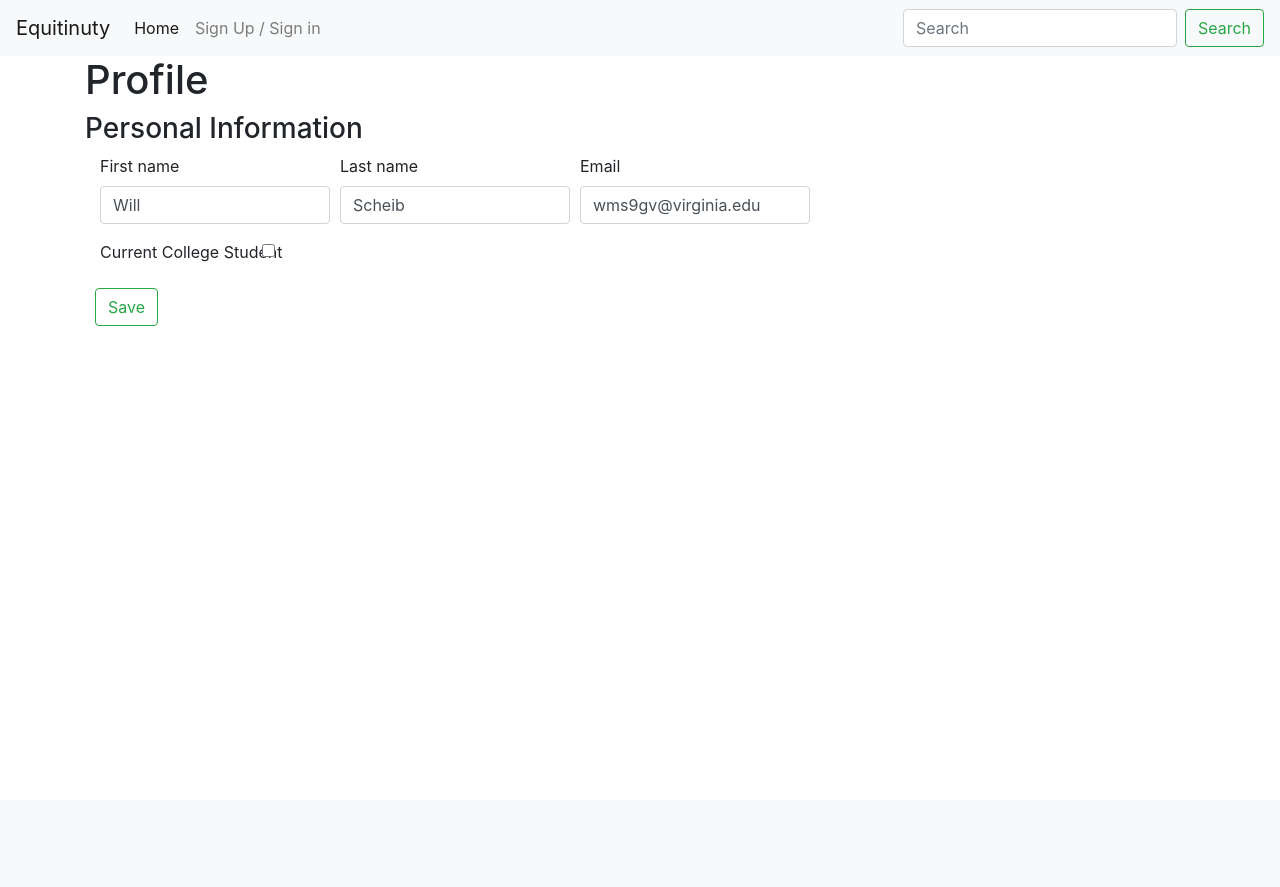
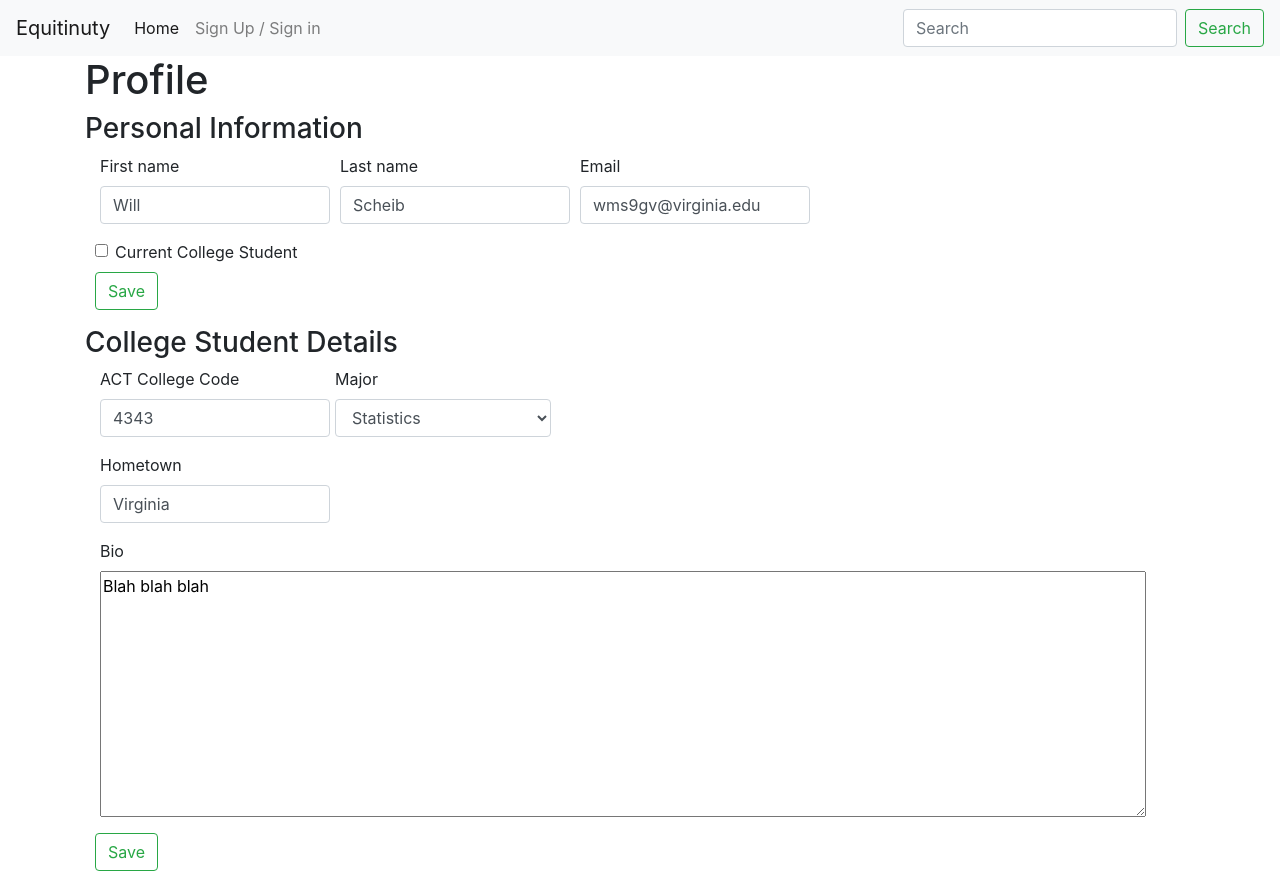
Before and after one commit to acuddeback/hoohacks19, a Django app: page /user_profile/ in a window 1280 px wide. Before the commit the page ends 326 px from the top, so only its background shows below. Run offline with Django 3.2, Linux system fonts and the light colour scheme; some libraries are stand-ins or nearby versions.

Commit message:
Finished user_profile

```diff
--- a/hoohacks/equitunity/templates/user_profile.block.html
+++ b/hoohacks/equitunity/templates/user_profile.block.html
@@ -7,39 +7,36 @@
     <div class="form-row">
         <div class="col-md-4 mb-3">
             <label for="firstName">First name</label>
-            <input class="form-control mr-sm-2" type="text" placeholder="First" value={{nameFirst}} id="firstName" required
-                aria-label="Name input" />
+            <input class="form-control mr-sm-2" type="text" placeholder="First" value={{nameFirst}} id="firstName"
+                aria-label="Name input" required />
             <div class="invalid-feedback">
                 Looks good!
             </div>
         </div>
         <div class="col-md-4 mb-3">
             <label for="lastName">Last name</label>
-            <input class="form-control mr-sm-2" type="text" placeholder="Last" value={{nameLast}} id="lastName" required
-                aria-label="Name input" />
+            <input class="form-control mr-sm-2" type="text" placeholder="Last" value={{nameLast}} id="lastName"
+                aria-label="Name input" required />
             <div class="invalid-feedback">
                 Please enter your last name.
             </div>
         </div>
         <div class="col-md-4 mb-3">
             <label for="email">Email</label>
-            <input class="form-control mr-sm-2" type="text" pattern="^[\w]+@[\w]+\.[\w]+{2,10}$" placeholder="Email" value={{email}} id="email" required
-                aria-label="Email input" />
+            <input class="form-control mr-sm-2" type="text" pattern="^[\w]+@[\w]+\.[\w]+{2,10}$" placeholder="Email"
+                value={{email}} id="email" aria-label="Email input" required />
             <div class="invalid-feedback">
                 Please enter a valid email.
             </div>
         </div>
-        <div class="form-check col-md-4 mb-3">
+    </div>
+
+    <div class="form-row">
+        <div class="form-check">
+            <input class="form-check-input mr-sm-2" type="checkbox" value="" id="inCollege">
             <label for="inCollege">Current College Student</label>
-            <input class="form-check-input mr-sm-2" type="checkbox" value="" id="inCollege">
         </div>
     </div>
-
-    {% if inCollege %}
-    <div class="form-row">
-
-    </div>
-    {% endif %}
 
     <div class="form-row">
         <button class="btn btn-outline-success my-2 my-sm-0" type="submit">
@@ -48,4 +45,59 @@
     </div>
 </form>
 
+{% if inCollege %}
+<h3>College Student Details</h3>
+<form class="col-md-8">
+    <div class="form-row">
+        <div class="col-md-4 mb-3">
+            <label for="collegeCode">ACT College Code</label>
+            <input class="form-control mr-sm-2" type="text" pattern="^\d{4,}$" placeholder="xxxx" value={{collegeCode}}
+                id="collegeCode" aria-label="College input" required />
+            <div class="invalid-feedback">
+                Please enter a college code.
+            </div>
+        </div>
+        <div class="mb-3">
+            <label for="major">Major</label>
+            <select class="form-control" required>
+                {% for maj in majors %}
+                {% if maj.name is major %}
+                <option value={{maj.pk}} selected>{{maj.name}}</option>
+                {% else %}
+                <option value={{maj.pk}}>{{maj.name}}</option>
+                {% endif %}
+                {% endfor %}
+            </select>
+        </div>
+    </div>
+
+    <div class="form-row">
+        <div class="col-md-4 mb-3">
+            <label for="hometown">Hometown</label>
+            <input class="form-control mr-sm-2" type="text" pattern="^\w+$" placeholder="Hometown" value={{hometown}}
+                id="hometown" aria-label="Hometown input" required />
+            <div class="invalid-feedback">
+                Please enter your hometown.
+            </div>
+        </div>
+    </div>
+
+    <div class="form-row">
+        <div class="col-md-4 mb-3">
+            <label for="bio">Bio</label>
+            <textarea type="text" pattern="^\w+$" placeholder="Write a short description of yourself." id="bio" ROWS=10
+                COLS=100 aria-label="Biography input" required>{{bio}}</textarea>
+            <div class="invalid-feedback">
+                Please write a bio.
+            </div>
+        </div>
+    </div>
+    <div class="form-row">
+        <button class="btn btn-outline-success my-2 my-sm-0" type="submit">
+            Save
+        </button>
+    </div>
+</form>
+{% endif %}
+
 {% endblock %}
--- a/hoohacks/equitunity/views.py
+++ b/hoohacks/equitunity/views.py
@@ -20,7 +20,9 @@
 def user_profile(request):
       # Return the user profile page
     return render(request, 'user_profile.block.html',
-      {'nameFirst':"Will", 'nameLast':"Scheib", 'email':"wms9gv@virginia.edu", 'inCollege':False})
+      {'nameFirst':"Will", 'nameLast':"Scheib", 'email':"wms9gv@virginia.edu", 'inCollege':True, 'collegeCode':4343, 'major':"Statistics",
+      'majors':[{"pk":1,"name":"Computer Science"}, {"pk":2,"name":"Computer Engineering"}, {"pk":3,"name":"Statistics"}],
+      'hometown':"Virginia Beach", 'bio':"Blah blah blah"})
 
 def school_profile(request):
       # Return the school profile page
```
